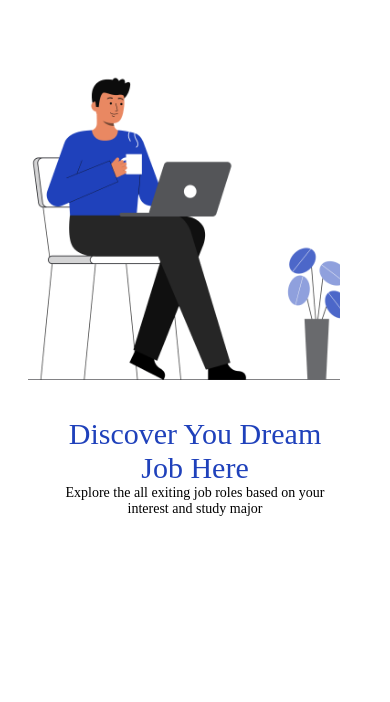
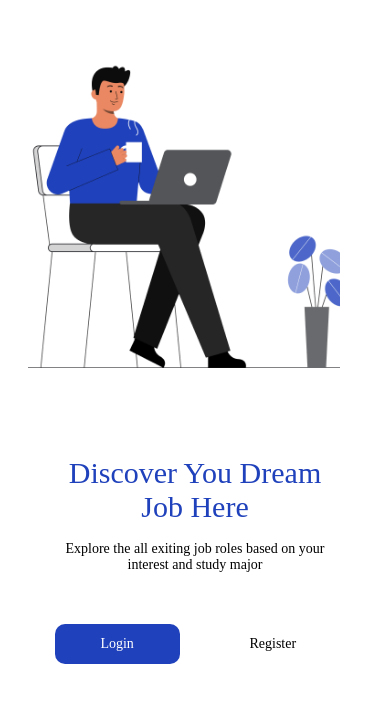
Before and after one commit to Aaslan01/Login-Register-Ui, a React Native app: screen /Opening in a window 390 px wide. Shown: the top 702 px of the page. Built offline with nearby package versions, Linux system fonts and the light colour scheme.

Commit message:
Opening Screen Done

```diff
--- a/constants/StyleGuide.ts
+++ b/constants/StyleGuide.ts
@@ -4,7 +4,10 @@ const dark = '#626262';
 const blue = '#1F41BB';
 const gray = '#ECECEC';
 const lightBlue = '#f1f4ff';
-
+import {
+  widthPercentageToDP as wp,
+  heightPercentageToDP as hp,
+} from 'react-native-responsive-screen';
 const StyleGuide = {
   colors: {
     darkText: dark,
@@ -17,7 +20,16 @@ const StyleGuide = {
     lightPrimary: lightBlue,
     gray: gray,
   },
-
+  buttonContainer: {
+    width: wp(32),
+    borderRadius:10,
+    paddingVertical: hp(1.4),
+  },
+  buttonText: {
+    fontSize: 14,
+    fontFamily: 'Poppins-Bold',
+    textAlign: 'center',
+  },
 };
 
 export default StyleGuide;
--- a/screen/OpeningScreen.tsx
+++ b/screen/OpeningScreen.tsx
@@ -1,4 +1,4 @@
-import {View, Text, Image, SafeAreaView} from 'react-native';
+import {View, Text, Image, SafeAreaView, TouchableOpacity} from 'react-native';
 import React from 'react';
 import {
   widthPercentageToDP as wp,
@@ -13,8 +13,9 @@ const OpeningScreen = () => {
       style={{
         backgroundColor: StyleGuide.colors.background,
         flex: 1,
-        padding: wp(3),
+        paddingHorizontal: wp(3),
       }}>
+      <View style={{flex: 1}}>
         <Image
           style={{
             margin: wp(4),
@@ -24,9 +25,12 @@ const OpeningScreen = () => {
           }}
           source={require('../assets/images/welcome-img.png')}
         />
+      </View>
+      <View style={{flex: 1}}>
         <Text
           style={{
-          fontFamily: 'Poppins-Bold',
+            marginTop: hp(4),
+            fontFamily: 'Poppins-SemiBold',
             fontSize: FontSize.xLarge,
             color: StyleGuide.colors.primary,
             paddingHorizontal: wp(10),
@@ -36,14 +40,52 @@ const OpeningScreen = () => {
         </Text>
         <Text
           style={{
+            marginTop: hp(2),
             fontFamily: 'Poppins-Regular',
             fontSize: FontSize.small,
             color: StyleGuide.colors.text,
             paddingHorizontal: wp(10),
             textAlign: 'center',
           }}>
-        Explore the all exiting job roles based on your interest and study major
+          Explore the all exiting job roles based on your interest and study
+          major
         </Text>
+        <View
+          style={{
+            flexDirection: 'row',
+            paddingHorizontal: wp(3),
+            justifyContent: 'space-evenly',
+            marginTop: hp(6),
+          }}>
+          <TouchableOpacity
+            style={[
+              {
+                backgroundColor: StyleGuide.colors.primary,
+              },
+              StyleGuide.buttonContainer,
+            ]}>
+            <Text
+              style={[
+                {color: StyleGuide.colors.onPrimary},
+                StyleGuide.buttonText,
+              ]}>
+              Login
+            </Text>
+          </TouchableOpacity>
+          <TouchableOpacity
+            style={[
+              {
+                backgroundColor: StyleGuide.colors.onPrimary,
+              },
+              StyleGuide.buttonContainer,
+            ]}>
+            <Text
+              style={[{color: StyleGuide.colors.text}, StyleGuide.buttonText]}>
+              Register
+            </Text>
+          </TouchableOpacity>
+        </View>
+      </View>
     </SafeAreaView>
   );
 };
```
Lines whose indentation alone changed are shown as unchanged.
